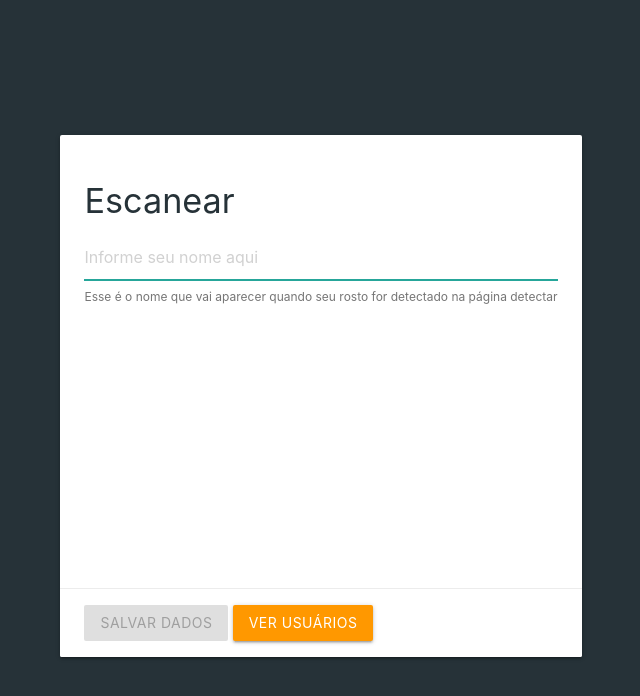
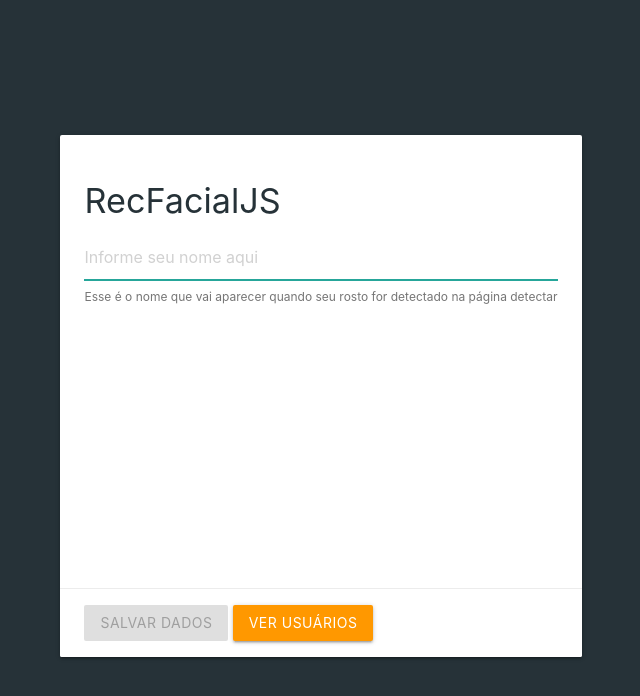
Before and after one commit to yuri97real/RecFacialJS, a plain HTML site: page index.html in a window 1280 px wide. Shown: the whole page, without its empty margins (319-959 px from the left). Drawn offline with nearby package versions, Linux system fonts and the light colour scheme; no server answers.

```diff
--- a/index.html
+++ b/index.html
@@ -11,7 +11,7 @@
     <div class="container">
         <div class="card">
             <div class="card-content">
-                <h4 class="blue-grey-text text-darken-4">Escanear</h4>
+                <h4 class="blue-grey-text text-darken-4">RecFacialJS</h4>
 
                 <div class="input-field">
                     <input id="username" autofocus required placeholder="Informe seu nome aqui"/>
```
Also changed, not shown: assets/preview.png (added), 1 other file.
